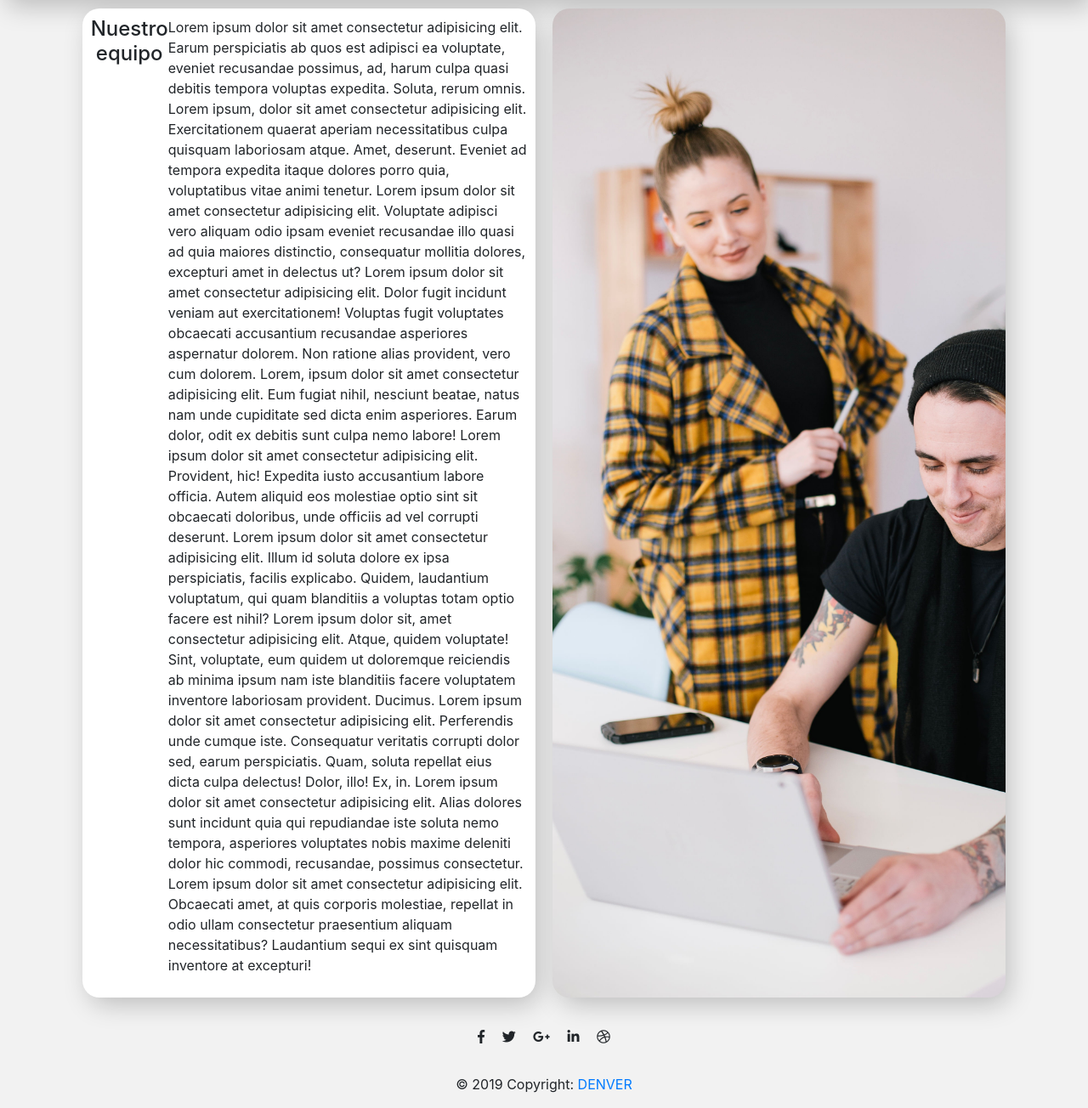
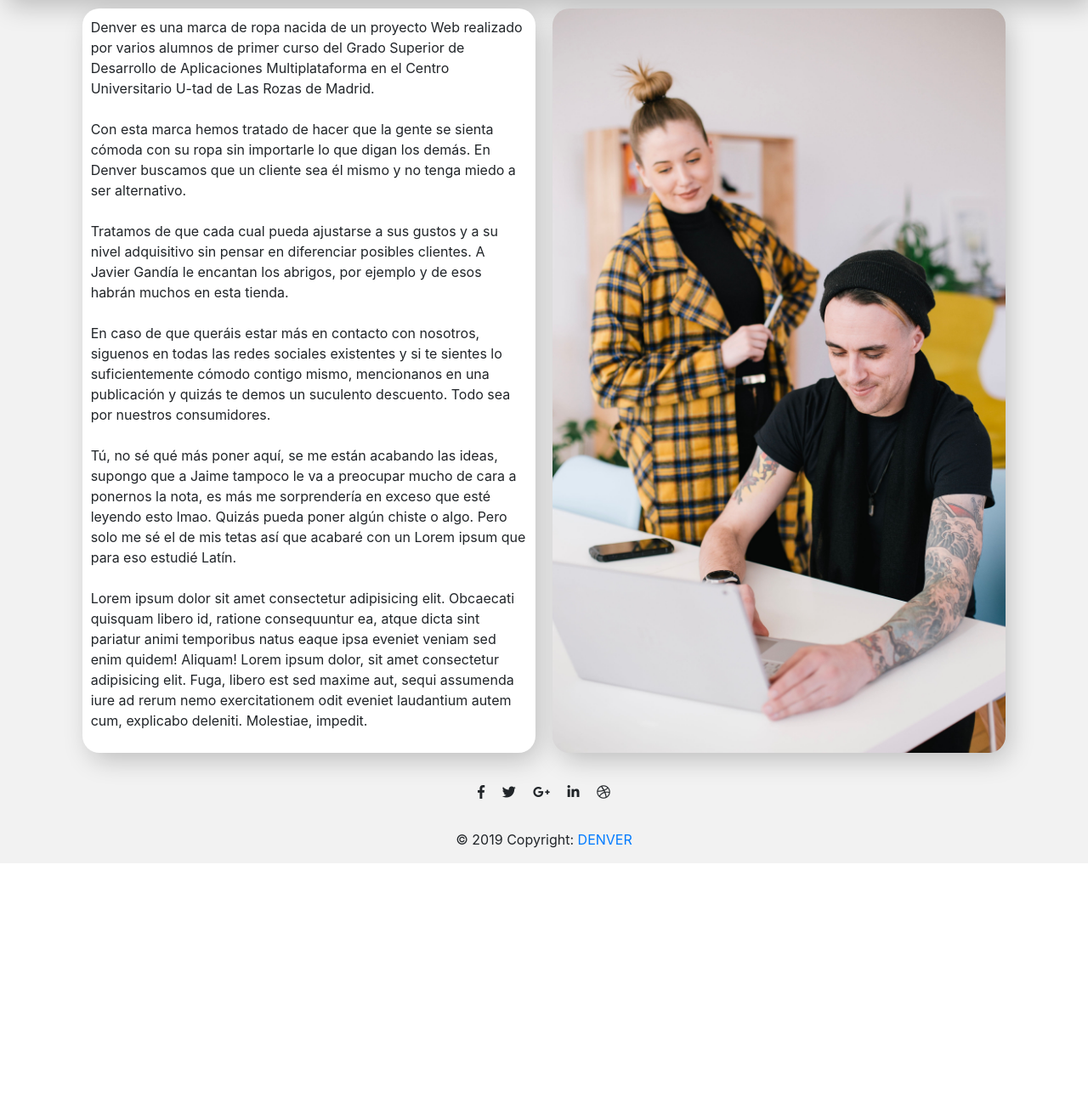
Before and after one commit to javigandia99/Denver_PHP_AJAX_JS, a PHP site: page /quienesSomos.php in a window 1280 px wide. Shown: the part 76-1380 px from the top of the page at 85% size. After the commit the page ends 1092 px from the top, so only its background shows below. Run offline with PHP 8.4, Linux system fonts and the light colour scheme.

Commit message:
avance, premio

```diff
--- a/contacto.php
+++ b/contacto.php
@@ -101,11 +101,11 @@ include 'arriba.php';
 						<form name="form_registro" id="form_registro">
 							<div>
 								<label for="nombre" class="label">Nombre</label>
-								<input name="nombre" type="text" id="nombre" class="required" title="Introduce tu nombre por favor">
+								<input name="nombre" type="text" id="nombre" required>
 							</div>
 							<div>
 								<label for="email" class="label">Email</label>
-								<input name="e_mail" type="text" id="e_mail">
+								<input name="e_mail" type="text" id="e_mail" required>
 							</div>
 							<div>
 								<label for="ciudad" class="label">Ciudad</label>
--- a/quienesSomos.php
+++ b/quienesSomos.php
@@ -5,14 +5,14 @@ include 'arriba.php';
 <main class="panel-body">
   <div id="products" class="d-flex flex-row justify-content-center flex-wrap">
     <div class="item col-lg-5 cajas">
-      <h4>Nuestro equipo</h4>
-      <p>Lorem ipsum dolor sit amet consectetur adipisicing elit. Earum perspiciatis ab quos est adipisci ea voluptate, eveniet recusandae possimus, ad, harum culpa quasi debitis tempora voluptas expedita. Soluta, rerum omnis. Lorem ipsum, dolor sit amet consectetur adipisicing elit. Exercitationem quaerat aperiam necessitatibus culpa quisquam laboriosam atque. Amet, deserunt. Eveniet ad tempora expedita itaque dolores porro quia, voluptatibus vitae animi tenetur. Lorem ipsum dolor sit amet consectetur adipisicing elit. Voluptate adipisci vero aliquam odio ipsam eveniet recusandae illo quasi ad quia maiores distinctio, consequatur mollitia dolores, excepturi amet in delectus ut?
-        Lorem ipsum dolor sit amet consectetur adipisicing elit. Dolor fugit incidunt veniam aut exercitationem! Voluptas fugit voluptates obcaecati accusantium recusandae asperiores aspernatur dolorem. Non ratione alias provident, vero cum dolorem. Lorem, ipsum dolor sit amet consectetur adipisicing elit. Eum fugiat nihil, nesciunt beatae, natus nam unde cupiditate sed dicta enim asperiores. Earum dolor, odit ex debitis sunt culpa nemo labore! Lorem ipsum dolor sit amet consectetur adipisicing elit. Provident, hic! Expedita iusto accusantium labore officia. Autem aliquid eos molestiae optio sint sit obcaecati doloribus, unde officiis ad vel corrupti deserunt.
-        Lorem ipsum dolor sit amet consectetur adipisicing elit. Illum id soluta dolore ex ipsa perspiciatis, facilis explicabo. Quidem, laudantium voluptatum, qui quam blanditiis a voluptas totam optio facere est nihil? Lorem ipsum dolor sit, amet consectetur adipisicing elit. Atque, quidem voluptate! Sint, voluptate, eum quidem ut doloremque reiciendis ab minima ipsum nam iste blanditiis facere voluptatem inventore laboriosam provident. Ducimus.
-        Lorem ipsum dolor sit amet consectetur adipisicing elit. Perferendis unde cumque iste. Consequatur veritatis corrupti dolor sed, earum perspiciatis. Quam, soluta repellat eius dicta culpa delectus! Dolor, illo! Ex, in.
-        Lorem ipsum dolor sit amet consectetur adipisicing elit. Alias dolores sunt incidunt quia qui repudiandae iste soluta nemo tempora, asperiores voluptates nobis maxime deleniti dolor hic commodi, recusandae, possimus consectetur.
-        Lorem ipsum dolor sit amet consectetur adipisicing elit. Obcaecati amet, at quis corporis molestiae, repellat in odio ullam consectetur praesentium aliquam necessitatibus? Laudantium sequi ex sint quisquam inventore at excepturi!
-      </p>
+
+      <p>Denver es una marca de ropa nacida de un proyecto Web realizado por varios alumnos de primer curso del Grado Superior de Desarrollo de Aplicaciones Multiplataforma en el Centro Universitario U-tad de Las Rozas de Madrid. <br> <br>
+      Con esta marca hemos tratado de hacer que la gente se sienta cómoda con su ropa sin importarle lo que digan los demás. En Denver buscamos que un cliente sea él mismo y no tenga miedo a ser alternativo. <br> <br>
+      Tratamos de que cada cual pueda ajustarse a sus gustos y a su nivel adquisitivo sin pensar en diferenciar posibles clientes. A Javier Gandía le encantan los abrigos, por ejemplo y de esos habrán muchos en esta tienda. <br> <br>
+      En caso de que queráis estar más en contacto con nosotros, siguenos en todas las redes sociales existentes y si te sientes lo suficientemente cómodo contigo mismo, mencionanos en una publicación y quizás te demos un suculento descuento. Todo sea por nuestros consumidores. <br> <br>
+      Tú, no sé qué más poner aquí, se me están acabando las ideas, supongo que a Jaime tampoco le va a preocupar mucho de cara a ponernos la nota, es más me sorprendería en exceso que esté leyendo esto lmao. Quizás pueda poner algún chiste o algo. Pero solo me sé el de mis tetas así que acabaré con un Lorem ipsum que para eso estudié Latín. <br> <br>
+      Lorem ipsum dolor sit amet consectetur adipisicing elit. Obcaecati quisquam libero id, ratione consequuntur ea, atque dicta sint pariatur animi temporibus natus eaque ipsa eveniet veniam sed enim quidem! Aliquam! Lorem ipsum dolor, sit amet consectetur adipisicing elit. Fuga, libero est sed maxime aut, sequi assumenda iure ad rerum nemo exercitationem odit eveniet laudantium autem cum, explicabo deleniti. Molestiae, impedit.</p>
+
     </div>
     <div class="item col-lg-5 cajas" id="somos">
 
```
